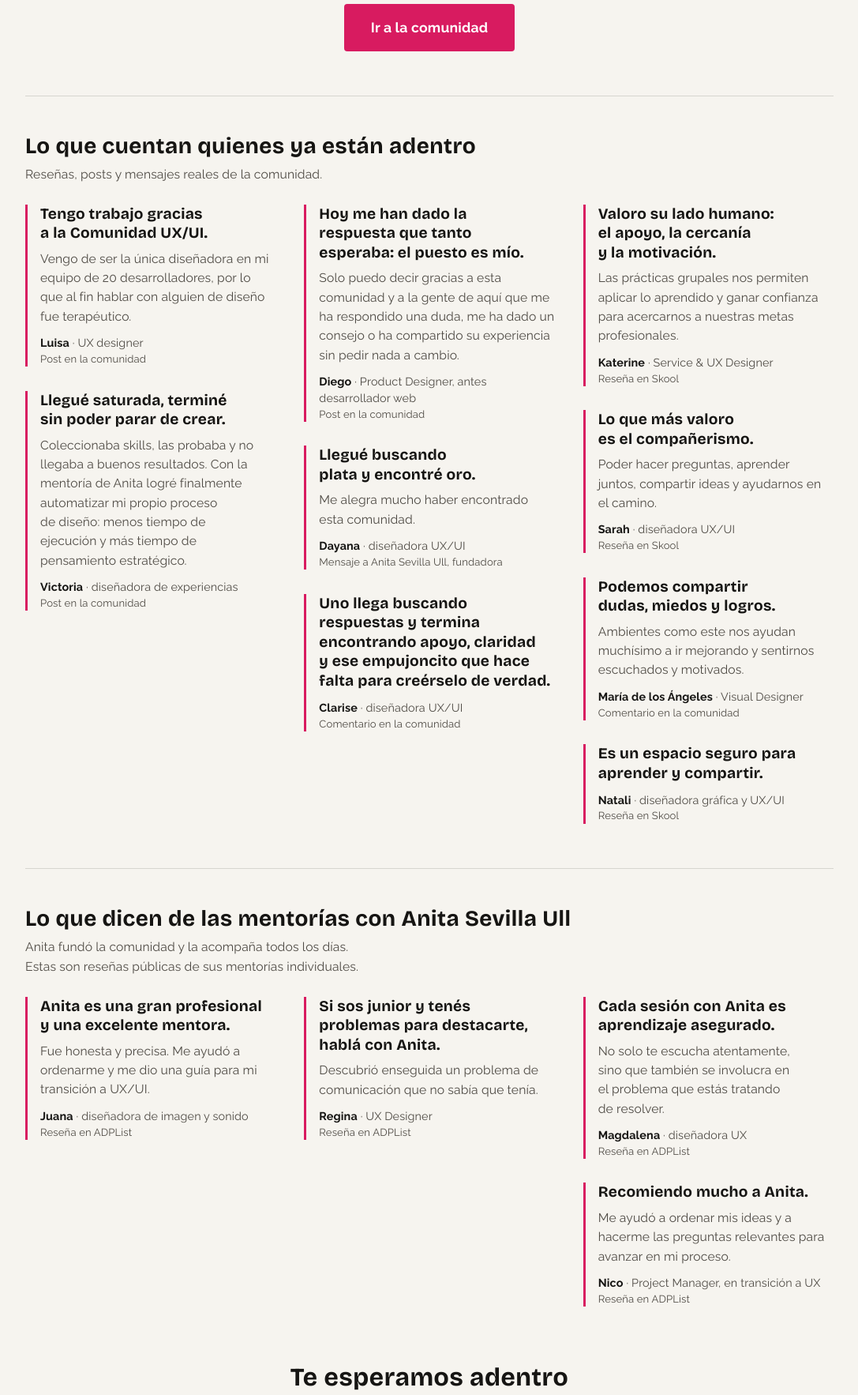
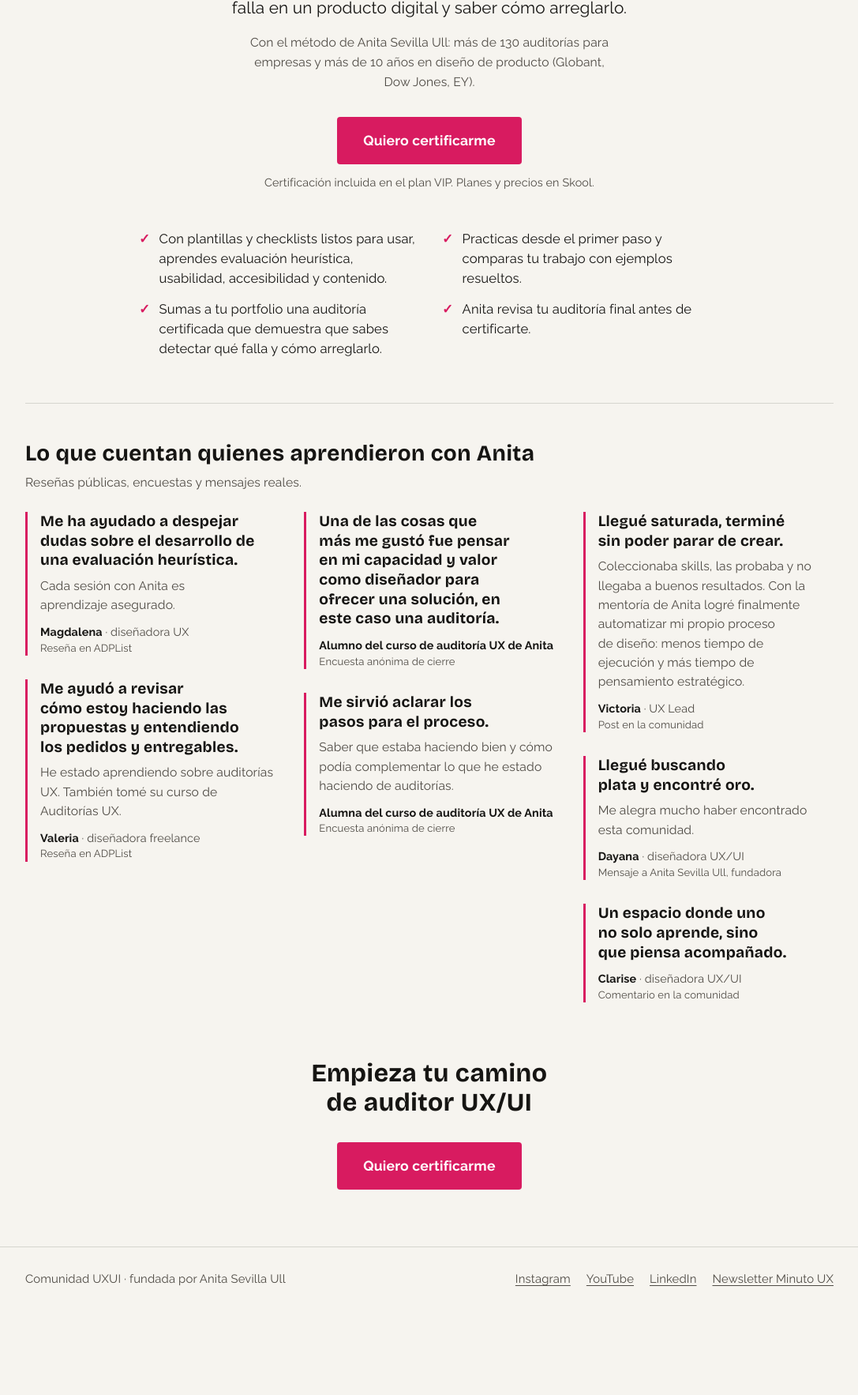
Before and after one commit to ComunidadUXUI/comunidaduxui.com, a plain HTML site: page index.html in a window 1280 px wide. Shown: the part 431-2197 px from the top of the page at 79% size, without its empty margins (96-1183 px from the left). After the commit the page ends 2098 px from the top, so only its background shows below. Drawn offline with nearby package versions, Linux system fonts and the light colour scheme.

Commit message:
Home: Certifícate como auditor UX/UI (nueva oferta, sin «seniority»)
Co-Authored-By: Claude Opus 5.5 <noreply@anthropic.com>

```diff
--- a/index.html
+++ b/index.html
@@ -3,13 +3,13 @@
 <head>
 <meta charset="UTF-8">
 <meta name="viewport" content="width=device-width, initial-scale=1">
-<title>Comunidad UXUI</title>
-<meta name="description" content="Aumenta tu seniority en UX/UI con práctica real, feedback honesto e IA aplicada a tu proceso. Una comunidad en español que acompaña.">
+<title>Certificación en auditoría UX/UI | Comunidad UXUI</title>
+<meta name="description" content="Certifícate como auditor UX/UI: evaluación heurística, usabilidad y accesibilidad con el método de Anita Sevilla Ull, con más de 130 auditorías para empresas.">
 <link rel="canonical" href="https://comunidaduxui.com/">
 <meta property="og:type" content="website">
 <meta property="og:url" content="https://comunidaduxui.com/">
-<meta property="og:title" content="Comunidad UXUI">
-<meta property="og:description" content="Aumenta tu seniority en UX/UI con práctica real, feedback honesto e IA aplicada a tu proceso. Una comunidad en español que acompaña.">
+<meta property="og:title" content="Certifícate como auditor UX/UI · Comunidad UXUI">
+<meta property="og:description" content="Certifícate como auditor UX/UI: evaluación heurística, usabilidad y accesibilidad con el método de Anita Sevilla Ull, con más de 130 auditorías para empresas.">
 <meta property="og:image" content="https://comunidaduxui.com/assets/og.png">
 <meta property="og:image:width" content="1200">
 <meta property="og:image:height" content="630">
@@ -22,6 +22,9 @@
 <link rel="preconnect" href="https://fonts.googleapis.com">
 <link rel="preconnect" href="https://fonts.gstatic.com" crossorigin>
 <link rel="stylesheet" href="https://fonts.googleapis.com/css2?family=Bricolage+Grotesque:opsz,wght@12..96,500;12..96,700&family=Raleway:wght@400;500;600;700&display=swap">
+<script type="application/ld+json">
+{"@context":"https://schema.org","@type":"EducationalOrganization","name":"Comunidad UXUI","url":"https://comunidaduxui.com/","logo":"https://comunidaduxui.com/assets/favicon.png","description":"Certificación en auditoría UX/UI para diseñadores.","founder":{"@type":"Person","name":"Anita Sevilla Ull"},"sameAs":["https://www.skool.com/comunidaduxui","https://www.instagram.com/comunidaduxui/","https://www.youtube.com/@ComunidadUXUI","https://www.linkedin.com/company/comunidaduxui"]}
+</script>
 <style>
 :root {
   --papel: #F6F4EF;
@@ -86,8 +89,15 @@ a { color: inherit; }
   .logo-claro { display: none; }
   .logo-oscuro { display: block; }
 }
-.hero h1 { font-size: clamp(2.1rem, 7vw, 3.8rem); max-width: 14ch; margin: 0 auto; }
-.hero .bajada { color: var(--grafito); font-size: clamp(1.02rem, 2.4vw, 1.2rem); max-width: 38ch; margin: 1rem auto 0; text-wrap: pretty; }
+.hero .antetitulo { font-weight: 700; font-size: .95rem; letter-spacing: .06em; text-transform: uppercase; color: var(--acento); margin: 0 0 .8rem; }
+.hero h1 { font-size: clamp(2.3rem, 7.5vw, 4rem); max-width: 16ch; margin: 0 auto; }
+.hero .bajada { color: var(--tinta); font-size: clamp(1.08rem, 2.6vw, 1.3rem); max-width: 40ch; margin: 1.1rem auto 0; text-wrap: pretty; }
+.hero .prueba { color: var(--grafito); font-size: .98rem; max-width: 48ch; margin: .9rem auto 0; text-wrap: pretty; }
+.hero .aviso { color: var(--grafito); font-size: .9rem; margin-top: .7rem; }
+.camino { list-style: none; padding: 0; margin: clamp(2rem, 6vh, 3rem) auto 0; max-width: 46rem; display: grid; gap: .9rem 2rem; text-align: left; }
+@media (min-width: 720px) { .camino { grid-template-columns: 1fr 1fr; } }
+.camino li { padding-left: 1.6rem; position: relative; line-height: 1.5; }
+.camino li::before { content: "✓"; position: absolute; left: 0; top: 0; color: var(--acento); font-weight: 700; }
 .boton {
   display: inline-block;
   margin-top: clamp(1.5rem, 4vh, 2.25rem);
@@ -147,22 +157,54 @@ a { color: inherit; }
   <header class="hero wrap">
     <img class="logo logo-claro" src="assets/horizontal-texto-negro.svg" alt="Comunidad UXUI" width="335" height="60">
     <img class="logo logo-oscuro" src="assets/horizontal-texto-blanco.svg" alt="Comunidad UXUI" width="335" height="60">
-    <h1>Aumenta tu seniority en UX/UI</h1>
-    <p class="bajada">Práctica real, feedback honesto e IA aplicada a tu proceso, en una comunidad en español que acompaña.</p>
-    <a class="boton" data-boton="arriba" href="https://www.skool.com/comunidaduxui/about">Ir a la comunidad</a>
+    <p class="antetitulo">Certificación en auditoría UX/UI</p>
+    <h1>Certifícate como auditor UX/UI</h1>
+    <p class="bajada">Prepárate para el nuevo rol del diseñador de producto: ya no es mover píxeles, es detectar qué falla en un producto digital y saber cómo arreglarlo.</p>
+    <p class="prueba">Con el método de Anita Sevilla Ull: más de 130 auditorías para empresas y más de 10 años en diseño de producto (Globant, Dow Jones, EY).</p>
+    <a class="boton" data-boton="arriba" href="https://www.skool.com/comunidaduxui/about">Quiero certificarme</a>
+    <p class="aviso">Certificación incluida en el plan VIP. Planes y precios en Skool.</p>
+    <ul class="camino">
+      <li>Con plantillas y checklists listos para usar, aprendes evaluación heurística, usabilidad, accesibilidad y contenido.</li>
+      <li>Practicas desde el primer paso y comparas tu trabajo con ejemplos resueltos.</li>
+      <li>Sumas a tu portfolio una auditoría certificada que demuestra que sabes detectar qué falla y cómo arreglarlo.</li>
+      <li>Anita revisa tu auditoría final antes de certificarte.</li>
+    </ul>
   </header>
 
-  <section class="muro wrap" aria-labelledby="t-comunidad">
-    <h2 id="t-comunidad">Lo que cuentan quienes ya están adentro</h2>
-    <p class="nota">Reseñas, posts y mensajes reales de la comunidad.</p>
+  <section class="muro wrap" aria-labelledby="t-resenas">
+    <h2 id="t-resenas">Lo que cuentan quienes aprendieron con Anita</h2>
+    <p class="nota">Reseñas públicas, encuestas y mensajes reales.</p>
     <div class="columnas">
 
       <figure class="resena">
         <blockquote>
-          <p class="titular">Tengo trabajo gracias a la Comunidad UX/UI.</p>
-          <p>Vengo de ser la única diseñadora en mi equipo de 20 desarrolladores, por lo que al fin hablar con alguien de diseño fue terapéutico.</p>
+          <p class="titular">Me ha ayudado a despejar dudas sobre el desarrollo de una evaluación heurística.</p>
+          <p>Cada sesión con Anita es aprendizaje asegurado.</p>
         </blockquote>
-        <figcaption><span class="nombre">Luisa</span> <span class="quien">· UX designer</span><span class="fuente">Post en la comunidad</span></figcaption>
+        <figcaption><span class="nombre">Magdalena</span> <span class="quien">· diseñadora UX</span><span class="fuente">Reseña en ADPList</span></figcaption>
+      </figure>
+
+      <figure class="resena">
+        <blockquote>
+          <p class="titular">Me ayudó a revisar cómo estoy haciendo las propuestas y entendiendo los pedidos y entregables.</p>
+          <p>He estado aprendiendo sobre auditorías UX. También tomé su curso de Auditorías UX.</p>
+        </blockquote>
+        <figcaption><span class="nombre">Valeria</span> <span class="quien">· diseñadora freelance</span><span class="fuente">Reseña en ADPList</span></figcaption>
+      </figure>
+
+      <figure class="resena">
+        <blockquote>
+          <p class="titular">Una de las cosas que más me gustó fue pensar en mi capacidad y valor como diseñador para ofrecer una solución, en este caso una auditoría.</p>
+        </blockquote>
+        <figcaption><span class="nombre">Alumno del curso de auditoría UX de Anita</span><span class="fuente">Encuesta anónima de cierre</span></figcaption>
+      </figure>
+
+      <figure class="resena">
+        <blockquote>
+          <p class="titular">Me sirvió aclarar los pasos para el proceso.</p>
+          <p>Saber que estaba haciendo bien y cómo podía complementar lo que he estado haciendo de auditorías.</p>
+        </blockquote>
+        <figcaption><span class="nombre">Alumna del curso de auditoría UX de Anita</span><span class="fuente">Encuesta anónima de cierre</span></figcaption>
       </figure>
 
       <figure class="resena">
@@ -170,15 +212,7 @@ a { color: inherit; }
           <p class="titular">Llegué saturada, terminé sin poder parar de crear.</p>
           <p>Coleccionaba skills, las probaba y no llegaba a buenos resultados. Con la mentoría de Anita logré finalmente automatizar mi propio proceso de diseño: menos tiempo de ejecución y más tiempo de pensamiento estratégico.</p>
         </blockquote>
-        <figcaption><span class="nombre">Victoria</span> <span class="quien">· diseñadora de experiencias</span><span class="fuente">Post en la comunidad</span></figcaption>
-      </figure>
-
-      <figure class="resena">
-        <blockquote>
-          <p class="titular">Hoy me han dado la respuesta que tanto esperaba: el puesto es mío.</p>
-          <p>Solo puedo decir gracias a esta comunidad y a la gente de aquí que me ha respondido una duda, me ha dado un consejo o ha compartido su experiencia sin pedir nada a cambio.</p>
-        </blockquote>
-        <figcaption><span class="nombre">Diego</span> <span class="quien">· Product Designer, antes desarrollador web</span><span class="fuente">Post en la comunidad</span></figcaption>
+        <figcaption><span class="nombre">Victoria</span> <span class="quien">· UX Lead</span><span class="fuente">Post en la comunidad</span></figcaption>
       </figure>
 
       <figure class="resena">
@@ -191,88 +225,17 @@ a { color: inherit; }
 
       <figure class="resena">
         <blockquote>
-          <p class="titular">Uno llega buscando respuestas y termina encontrando apoyo, claridad y ese empujoncito que hace falta para creérselo de verdad.</p>
+          <p class="titular">Un espacio donde uno no solo aprende, sino que piensa acompañado.</p>
         </blockquote>
         <figcaption><span class="nombre">Clarise</span> <span class="quien">· diseñadora UX/UI</span><span class="fuente">Comentario en la comunidad</span></figcaption>
-      </figure>
-
-      <figure class="resena">
-        <blockquote>
-          <p class="titular">Valoro su lado humano: el apoyo, la cercanía y la motivación.</p>
-          <p>Las prácticas grupales nos permiten aplicar lo aprendido y ganar confianza para acercarnos a nuestras metas profesionales.</p>
-        </blockquote>
-        <figcaption><span class="nombre">Katerine</span> <span class="quien">· Service &amp; UX Designer</span><span class="fuente">Reseña en Skool</span></figcaption>
-      </figure>
-
-      <figure class="resena">
-        <blockquote>
-          <p class="titular">Lo que más valoro es el compañerismo.</p>
-          <p>Poder hacer preguntas, aprender juntos, compartir ideas y ayudarnos en el camino.</p>
-        </blockquote>
-        <figcaption><span class="nombre">Sarah</span> <span class="quien">· diseñadora UX/UI</span><span class="fuente">Reseña en Skool</span></figcaption>
-      </figure>
-
-      <figure class="resena">
-        <blockquote>
-          <p class="titular">Podemos compartir dudas, miedos y logros.</p>
-          <p>Ambientes como este nos ayudan muchísimo a ir mejorando y sentirnos escuchados y motivados.</p>
-        </blockquote>
-        <figcaption><span class="nombre">María de los Ángeles</span> <span class="quien">· Visual Designer</span><span class="fuente">Comentario en la comunidad</span></figcaption>
-      </figure>
-
-      <figure class="resena">
-        <blockquote>
-          <p class="titular">Es un espacio seguro para aprender y compartir.</p>
-        </blockquote>
-        <figcaption><span class="nombre">Natali</span> <span class="quien">· diseñadora gráfica y UX/UI</span><span class="fuente">Reseña en Skool</span></figcaption>
-      </figure>
-
-    </div>
-  </section>
-
-  <section class="muro wrap" aria-labelledby="t-mentorias">
-    <h2 id="t-mentorias">Lo que dicen de las mentorías con Anita Sevilla Ull</h2>
-    <p class="nota"><span>Anita fundó la comunidad y la acompaña todos los días.</span> <span>Estas son reseñas públicas de sus mentorías individuales.</span></p>
-    <div class="columnas">
-
-      <figure class="resena">
-        <blockquote>
-          <p class="titular">Anita es una gran profesional y una excelente mentora.</p>
-          <p>Fue honesta y precisa. Me ayudó a ordenarme y me dio una guía para mi transición a UX/UI.</p>
-        </blockquote>
-        <figcaption><span class="nombre">Juana</span> <span class="quien">· diseñadora de imagen y sonido</span><span class="fuente">Reseña en ADPList</span></figcaption>
-      </figure>
-
-      <figure class="resena">
-        <blockquote>
-          <p class="titular">Si sos junior y tenés problemas para destacarte, hablá con Anita.</p>
-          <p>Descubrió enseguida un problema de comunicación que no sabía que tenía.</p>
-        </blockquote>
-        <figcaption><span class="nombre">Regina</span> <span class="quien">· UX Designer</span><span class="fuente">Reseña en ADPList</span></figcaption>
-      </figure>
-
-      <figure class="resena">
-        <blockquote>
-          <p class="titular">Cada sesión con Anita es aprendizaje asegurado.</p>
-          <p>No solo te escucha atentamente, sino que también se involucra en el problema que estás tratando de resolver.</p>
-        </blockquote>
-        <figcaption><span class="nombre">Magdalena</span> <span class="quien">· diseñadora UX</span><span class="fuente">Reseña en ADPList</span></figcaption>
-      </figure>
-
-      <figure class="resena">
-        <blockquote>
-          <p class="titular">Recomiendo mucho a Anita.</p>
-          <p>Me ayudó a ordenar mis ideas y a hacerme las preguntas relevantes para avanzar en mi proceso.</p>
-        </blockquote>
-        <figcaption><span class="nombre">Nico</span> <span class="quien">· Project Manager, en transición a UX</span><span class="fuente">Reseña en ADPList</span></figcaption>
       </figure>
 
     </div>
   </section>
 
   <section class="cierre wrap" aria-labelledby="t-cierre">
-    <h2 id="t-cierre">Te esperamos adentro</h2>
-    <a class="boton" data-boton="abajo" href="https://www.skool.com/comunidaduxui/about">Ir a la comunidad</a>
+    <h2 id="t-cierre">Empieza tu camino de auditor UX/UI</h2>
+    <a class="boton" data-boton="abajo" href="https://www.skool.com/comunidaduxui/about">Quiero certificarme</a>
   </section>
 </main>
 
```
Also changed, not shown: assets/og.png.
